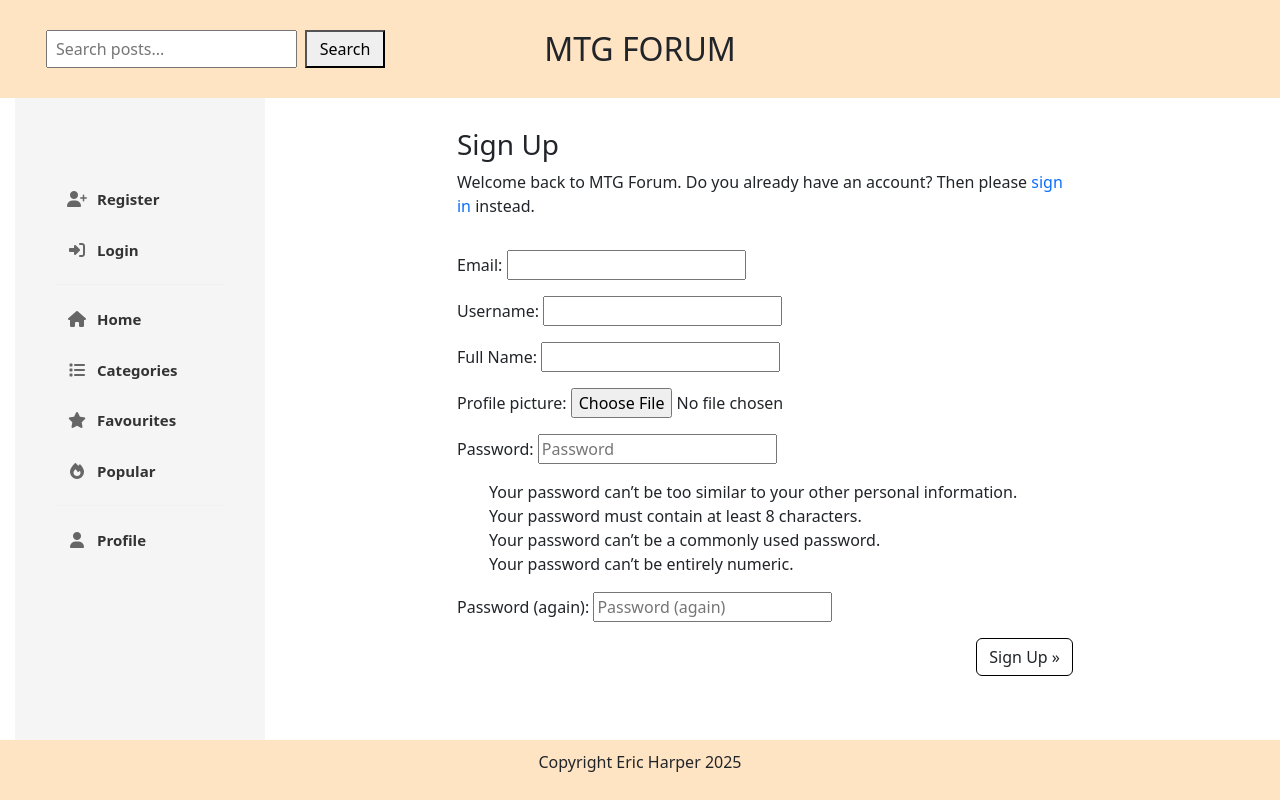
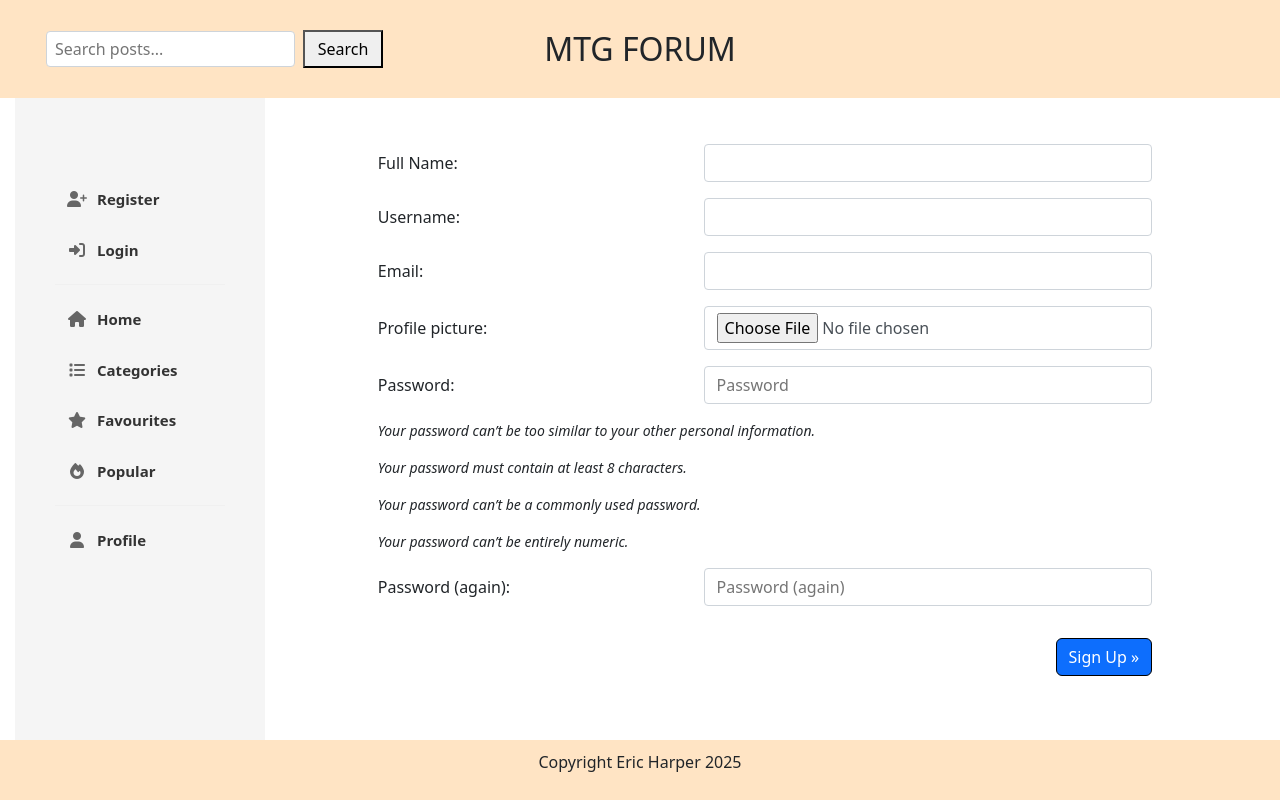
Before and after one commit to Arcandrus/mtg-forum, a Django app: page /accounts/signup/ in a window 1280 px wide. Run offline with Django 5.2, Linux system fonts and the light colour scheme; some libraries are stand-ins or nearby versions.

Commit message:
Signup form and logout screen changes to layout and styling

```diff
--- a/static/css/style.css
+++ b/static/css/style.css
@@ -428,6 +428,35 @@ main {
     padding-left: 30px;
 }
 
+#signup_form {
+  width: 80%;
+  margin: 0 auto;
+}
+
+label {
+  width: 40%;
+  margin-bottom: 0;
+}
+
+input, select, textarea {
+  display: block;
+  width: 100%;
+  padding: 0.375rem 0.75rem;
+  font-size: 1rem;
+  line-height: 1.5;
+  color: #495057;
+  background-color: #fff;
+  border: 1px solid #ced4da;
+  border-radius: 0.25rem;
+  box-sizing: border-box;
+}
+
+input:focus, select:focus, textarea:focus {
+  border-color: #86b7fe;
+  outline: 0;
+  box-shadow: 0 0 0 0.25rem rgba(13, 110, 253, 0.25);
+}
+
 footer {
     width: 100%;
     position: absolute;
--- a/templates/account/logout.html
+++ b/templates/account/logout.html
@@ -21,7 +21,7 @@
                 {% if redirect_field_value %}
                 <input type="hidden" name="{{ redirect_field_name }}" value="{{ redirect_field_value }}" />
                 {% endif %}
-                <button class="btn btn-signup right" type="submit">{% trans 'Sign Out' %}</button>
+                <button class="btn btn-signup btn-primary" type="submit">{% trans 'Sign Out' %}</button>
             </form>
         </div>
     </div>
--- a/templates/account/signup.html
+++ b/templates/account/signup.html
@@ -1,32 +1,72 @@
 {% extends "base.html" %}
 
-{% load i18n %}
-
-{% block head_title %}{% trans "Signup" %}{% endblock head_title %}
+{% block head_title %}Sign Up{% endblock head_title %}
 
 {% block content %}
-<div class="container scroll content">
-	<div class="row">
-		<div class="col-md-8 mt-3 offset-md-2">
-			<h3>{% trans "Sign Up" %}</h3>
+<div class="d-flex justify-content-center mt-5">
+	<form id="signup_form" method="post" action="{% url 'account_signup' %}">
+		{% csrf_token %}
 
-			<p>{% blocktrans %}Welcome back to MTG Forum. Do you already have an account? Then please <a
-					href="{{ login_url }}">sign in</a> instead.{% endblocktrans %}</p>
+		<div class="mb-3 d-flex align-items-center">
+			{{ form.full_name.label_tag }}
+			<div class="flex-grow-1 ms-3">
+				{{ form.full_name }}
+				{{ form.full_name.errors }}
+			</div>
 		</div>
-	</div>
-	<div class="row">
-		<div class="col-md-8 mt-3 offset-md-2">
 
-			<form class="signup" id="signup_form" method="post" action="{% url 'account_signup' %}">
-				{% csrf_token %}
-				{{ form.as_p }}
-				{% if redirect_field_value %}
-				<input type="hidden" name="{{ redirect_field_name }}" value="{{ redirect_field_value }}" />
-				{% endif %}
-				<button class="btn btn-signup right" type="submit">{% trans "Sign Up" %} &raquo;</button>
-			</form>
+		<div class="mb-3 d-flex align-items-center">
+			{{ form.username.label_tag }}
+			<div class="flex-grow-1 ms-3">
+				{{ form.username }}
+				{{ form.username.errors }}
+			</div>
 		</div>
-	</div>
+
+		<div class="mb-3 d-flex align-items-center">
+			{{ form.email.label_tag }}
+			<div class="flex-grow-1 ms-3">
+				{{ form.email }}
+				{{ form.email.errors }}
+			</div>
+		</div>
+
+		<div class="mb-3 d-flex align-items-center">
+			{{ form.profile_picture.label_tag }}
+			<div class="flex-grow-1 ms-3">
+				{{ form.profile_picture }}
+				{{ form.profile_picture.errors }}
+			</div>
+		</div>
+
+		<div class="mb-3 d-flex align-items-center">
+			{{ form.password1.label_tag }}
+			<div class="flex-grow-1 ms-3">
+				{{ form.password1 }}
+				{{ form.password1.errors }}
+			</div>
+		</div>
+
+		<div class="password-rules fst-italic small mb-3">
+			<p>Your password can’t be too similar to your other personal information.</p>
+			<p>Your password must contain at least 8 characters.</p>
+			<p>Your password can’t be a commonly used password.</p>
+			<p>Your password can’t be entirely numeric.</p>
+		</div>
+
+		<div class="mb-3 d-flex align-items-center">
+			{{ form.password2.label_tag }}
+			<div class="flex-grow-1 ms-3">
+				{{ form.password2 }}
+				{{ form.password2.errors }}
+			</div>
+		</div>
+
+		{% if redirect_field_value %}
+		<input type="hidden" name="{{ redirect_field_name }}" value="{{ redirect_field_value }}" />
+		{% endif %}
+
+		<button class="btn btn-primary float-end mt-3" type="submit">Sign Up &raquo;</button>
+	</form>
 </div>
-
 {% endblock content %}
```
